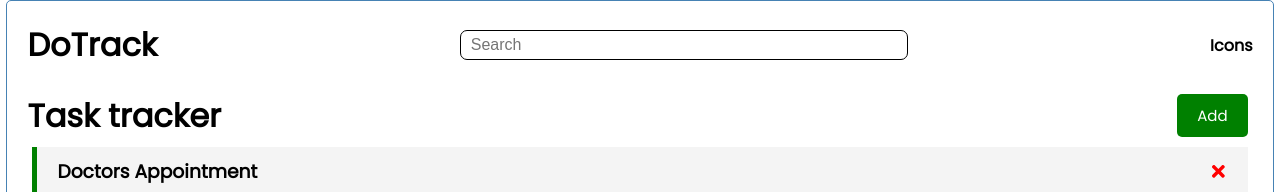
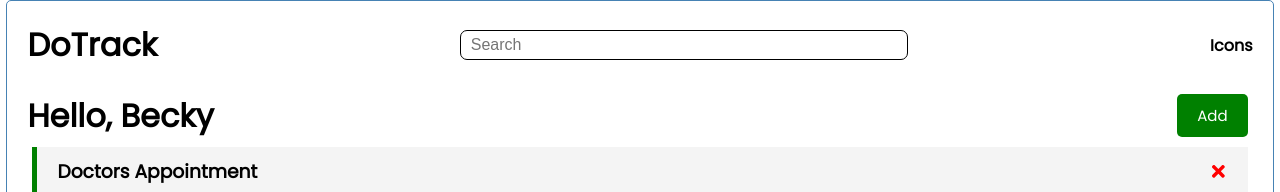
Before and after one commit to TobyMike-max/react-task-tracker, a React (Create React App) app: page / in a window 1280 px wide. Shown: the top 192 px of the page. Built offline with nearby package versions, Linux system fonts and the light colour scheme; data requests are answered from the project's data file.

Commit message:
[Modified]: Changed Header

```diff
--- a/src/components/Header.js
+++ b/src/components/Header.js
@@ -1,30 +1,20 @@
-import PropTypes from 'prop-types'
 import { useLocation } from 'react-router-dom'
 import Button from './Button'
 
 
-const Header = ({ title, onAdd, showAdd }) => {
+const Header = ({onAdd, showAdd}) => {
   const location = useLocation()
   return(
-    <header className="header">
-    <h1> {title} </h1>
-    {location.pathname === '/' && (
-    <Button color={showAdd ? 'red':'green'}
-    text={showAdd ? 'Close': 'Add'}
-    onClick={onAdd}
-    />
-  )}
-    </header>
+    <>
+      <header className="header">
+        <h1>Hello, Becky</h1>
+      	{location.pathname === '/' && (
+      	<Button color={showAdd ? 'red':'green'}
+      	text={showAdd ? 'Close': 'Add'}
+      	onClick={onAdd}/>)}
+      </header>
+    </>
   )
-}
-
-Header.defaultProps = {
-  title: 'Task tracker'
-}
-
-
-Header.propTypes = {
-  title: PropTypes.string.isRequired,
 }
 
 // CSS in JS
```
